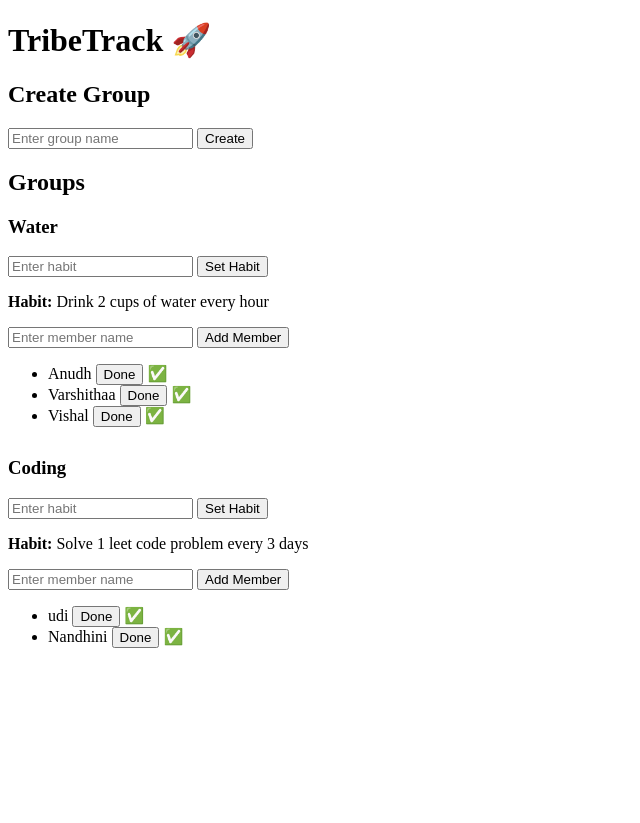
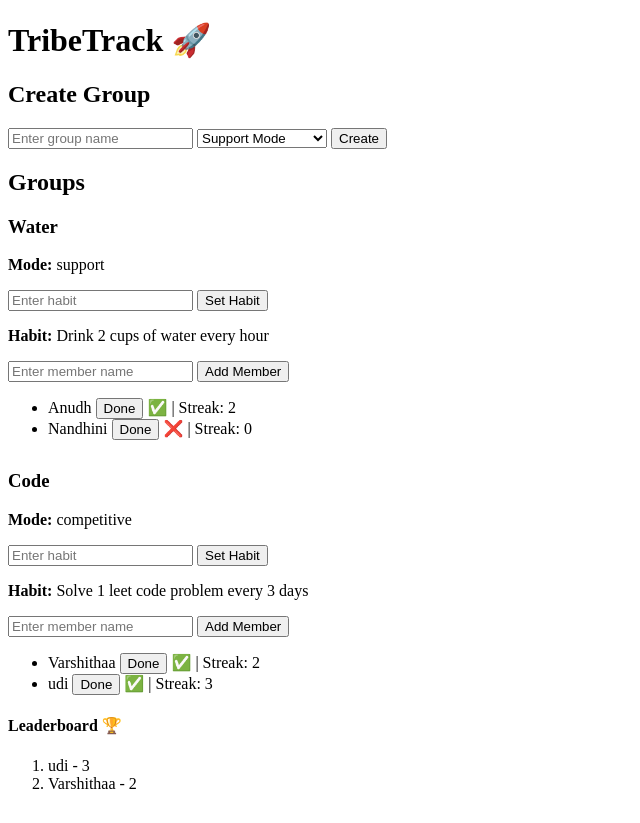
Before and after one commit to Codeblooded90/TribeTrack, a Flask app: page / in a window 1280 px wide. Shown: the whole page, without its empty margins (0-640 px from the left). Before the commit the page ends 648 px from the top, so only its background shows below. Run offline with Flask 3, Linux system fonts and the light colour scheme.

Commit message:
Added streak,Leaderboard,Modes in groups

```diff
--- a/tribetrack/app.py
+++ b/tribetrack/app.py
@@ -19,21 +19,31 @@ def save_data(data):
 @app.route("/")
 def home():
     data = load_data()
+    for group in data:
+        if "mode" not in data[group]:
+            data[group]["mode"] = "support"
+        streaks = data[group].get("streaks", {})
+        leaderboard = sorted(streaks.items(), key=lambda x: x[1], reverse=True)
+        data[group]["leaderboard"] = leaderboard
+
     return render_template("index.html", groups=data)
 
 
 @app.route("/create_group", methods=["POST"])
 def create_group():
-    group_name = request.form["group_name"]
+   group_name = request.form["group_name"]
+   mode = request.form["mode"]
 
-    data = load_data()
+   data = load_data()
 
-    if group_name not in data:
-        data[group_name] = {"members": []}
+   if group_name not in data:
+        data[group_name] = {
+            "members": [],
+            "mode": mode
+        }
 
-    save_data(data)
-    return redirect("/")
-
+   save_data(data)
+   return redirect("/")
 
 @app.route("/add_member", methods=["POST"])
 def add_member():
@@ -43,7 +53,14 @@ def add_member():
     data = load_data()
 
     if group_name in data:
-        data[group_name]["members"].append(member_name)
+        if member_name not in data[group_name]["members"]:
+            data[group_name]["members"].append(member_name)
+
+        if "streaks" not in data[group_name]:
+            data[group_name]["streaks"] = {}
+
+        if member_name not in data[group_name]["streaks"]:
+            data[group_name]["streaks"][member_name] = 0
 
     save_data(data)
     return redirect("/")
@@ -60,6 +77,7 @@ def set_habit():
 
     save_data(data)
     return redirect("/")
+
 @app.route("/mark_done", methods=["POST"])
 def mark_done():
     group_name = request.form["group_name"]
@@ -72,6 +90,14 @@ def mark_done():
 
     data[group_name]["progress"][member_name] = True
 
+    if "streaks" not in data[group_name]:
+        data[group_name]["streaks"] = {}
+
+    if member_name not in data[group_name]["streaks"]:
+        data[group_name]["streaks"][member_name] = 0
+
+    data[group_name]["streaks"][member_name] += 1
+
     save_data(data)
     return redirect("/")
 
--- a/tribetrack/data.json
+++ b/tribetrack/data.json
@@ -1 +1 @@
-{"Water ": {"members": ["Anudh", "Varshithaa", "Vishal"], "habit": "Drink 2 cups of water every hour", "progress": {"Anudh": true, "Varshithaa": true, "Vishal": true}}, "Coding": {"members": ["udi", "Nandhini"], "habit": "Solve 1 leet code problem every 3 days", "progress": {"udi": true, "Nandhini": true}}}
+{"Water ": {"members": ["Anudh", "Nandhini"], "mode": "support", "habit": "Drink 2 cups of water every hour", "progress": {"Anudh": true}, "streaks": {"Anudh": 2, "Nandhini": 0}}, "Code": {"members": ["Varshithaa", "udi"], "mode": "competitive", "habit": "Solve 1 leet code problem every 3 days", "progress": {"Varshithaa": true, "udi": true}, "streaks": {"Varshithaa": 2, "udi": 3}}}
--- a/tribetrack/templates/index.html
+++ b/tribetrack/templates/index.html
@@ -9,6 +9,12 @@
     <h2>Create Group</h2>
     <form action="/create_group" method="POST">
     <input type="text" name="group_name" placeholder="Enter group name" required>
+
+    <select name="mode">
+        <option value="support">Support Mode</option>
+        <option value="competitive">Competitive Mode</option>
+    </select>
+
     <button type="submit">Create</button>
 </form>
 
@@ -18,7 +24,7 @@
          <div style="margin-bottom: 30px;">
         <h3>{{ group }}</h3>
 
-        <!-- Set Habit -->
+       <p><strong>Mode:</strong> {{ details.get("mode", "support") }}</p>
         <form action="/set_habit" method="POST">
             <input type="hidden" name="group_name" value="{{ group }}">
             <input type="text" name="habit" placeholder="Enter habit" required>
@@ -27,14 +33,14 @@
 
         <p><strong>Habit:</strong> {{ details.habit if details.habit else "Not set" }}</p>
 
-        <!-- Add Member -->
+
         <form action="/add_member" method="POST">
             <input type="hidden" name="group_name" value="{{ group }}">
             <input type="text" name="member_name" placeholder="Enter member name" required>
             <button type="submit">Add Member</button>
         </form>
 
-        <!-- Members -->
+
        <ul>
     {% for member in details.members %}
         <li>
@@ -46,15 +52,27 @@
                 <button type="submit">Done</button>
             </form>
 
-                    {% if details.progress and details.progress.get(member) %}
+            {% if details.get("progress") and details["progress"].get(member) %}
                 ✅
             {% else %}
                 ❌
             {% endif %}
+
+            | Streak: {{ details.get("streaks", {}).get(member, 0) }}
         </li>
     {% endfor %}
 </ul>
+{% if details.get("mode") == "competitive" %}
+    <h4>Leaderboard 🏆</h4>
+    <ol>
+        {% for member, score in details.get("leaderboard", []) %}
+            <li>{{ member }} - {{ score }}</li>
+        {% endfor %}
+    </ol>
+{% endif %}
+</ol>
     </div>
+
     {% endfor %}
 
 </body>
```
Lines whose indentation alone changed are shown as unchanged.
